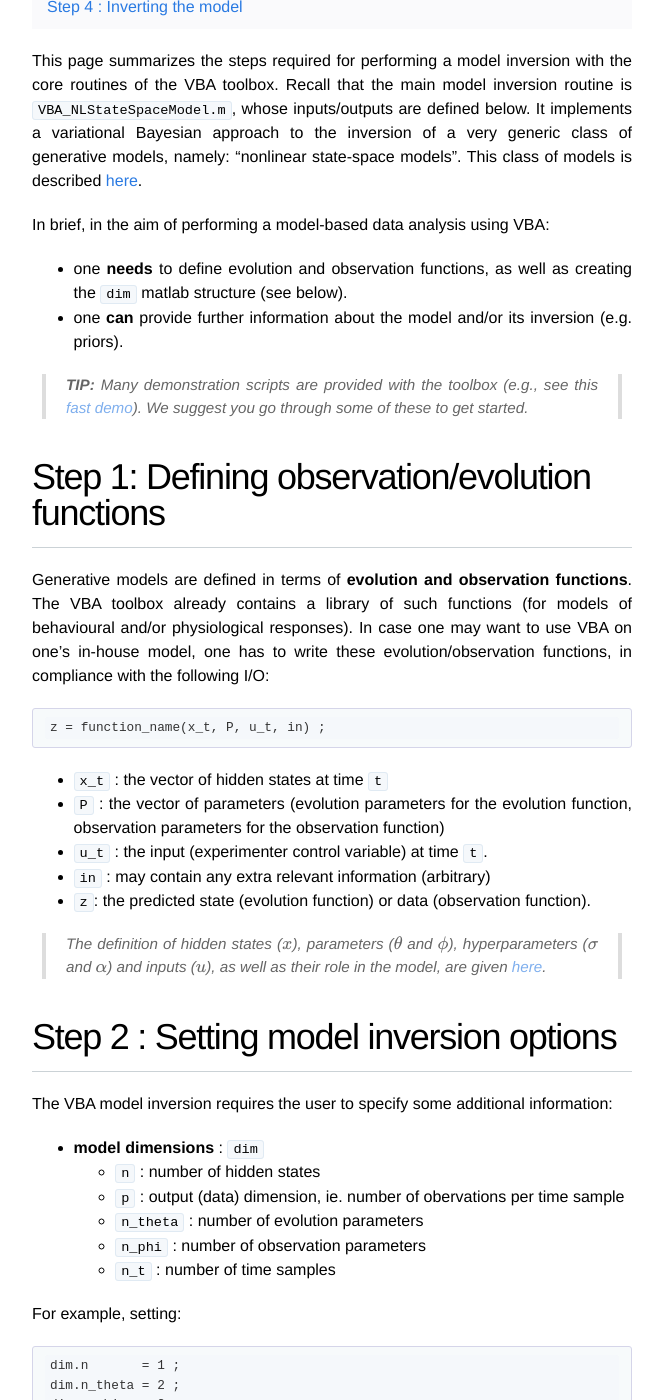
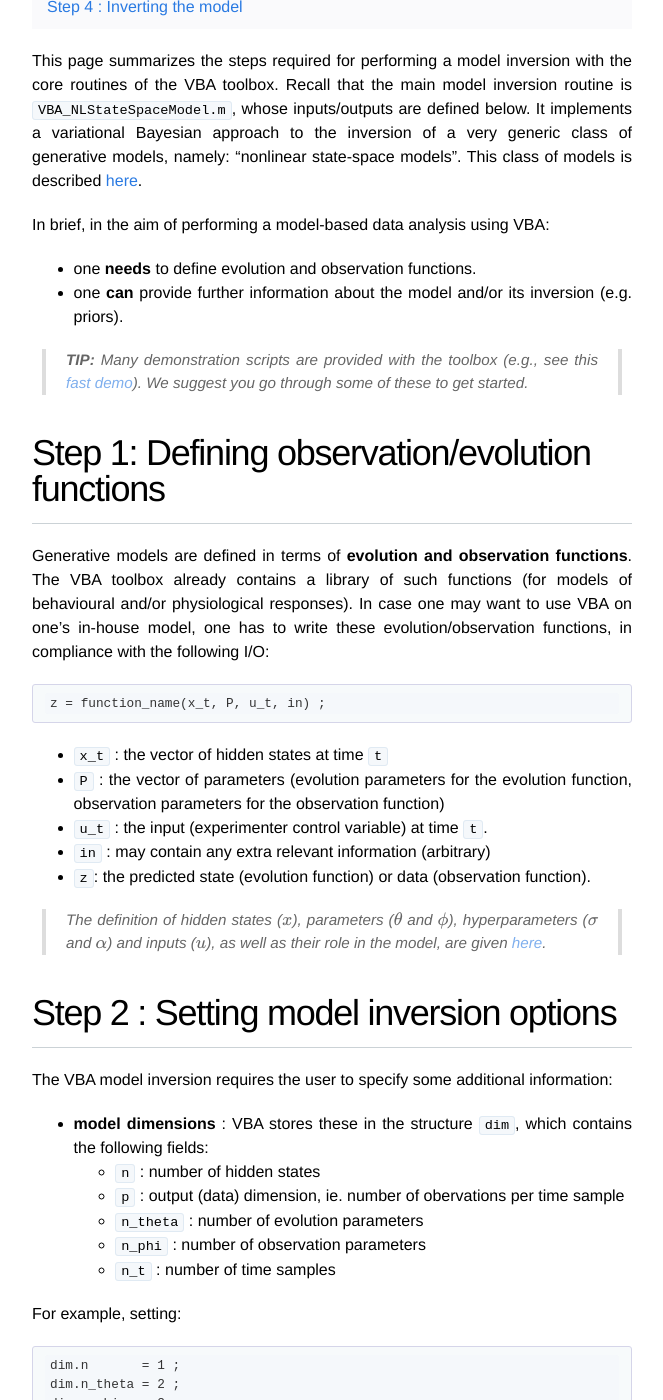
Before and after one commit to MBB-team/VBA-toolbox, a Jekyll site: the page built from _wiki/VBA-model-inversion-in-4-steps.md, in a window 1280 px wide and 1400 px high, scrolled down 302 px. Shown: the whole window, without its empty margins (308-971 px from the left). Built offline with Jekyll 4.4.1, drawn with Linux system fonts in a browser that asks for light colours; nearby versions of some CDN libraries; formulas are drawn with MathJax 3.

Commit message:
Update VBA-model-inversion-in-4-steps.md

```diff
--- a/_wiki/VBA-model-inversion-in-4-steps.md
+++ b/_wiki/VBA-model-inversion-in-4-steps.md
@@ -8,7 +8,7 @@ This page summarizes the steps required for performing a model inversion with th
 
 In brief, in the aim of performing a model-based data analysis using VBA:
 
-- one **needs** to define evolution and observation functions, as well as creating the `dim` matlab structure (see below).
+- one **needs** to define evolution and observation functions.
 - one **can** provide further information about the model and/or its inversion (e.g. priors).
 
 > **TIP:** Many demonstration scripts are provided with the toolbox (e.g., see this [fast demo]({{ site.baseurl }}/wiki/Fast-demo-Q-learning-model)). We suggest you go through some of these to get started.
@@ -33,7 +33,7 @@ z = function_name(x_t, P, u_t, in) ;
 
 The VBA model inversion requires the user to specify some additional information:
 
-- **model dimensions** : `dim`
+- **model dimensions** : VBA stores these in the structure `dim`, which contains the following fields:
   - `n` : number of hidden states
   - `p` : output (data) dimension, ie. number of obervations per time sample
   - `n_theta` : number of evolution parameters
```
